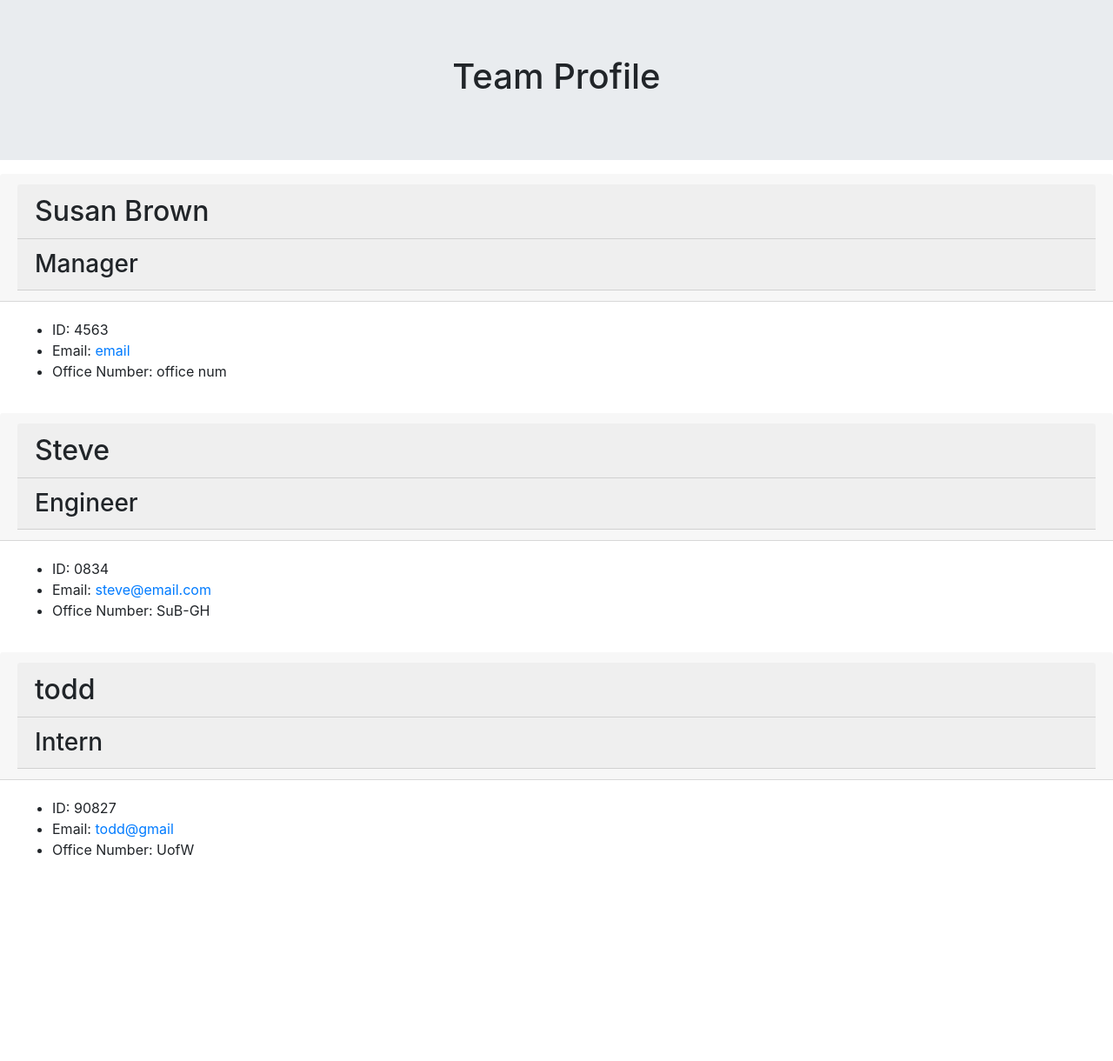
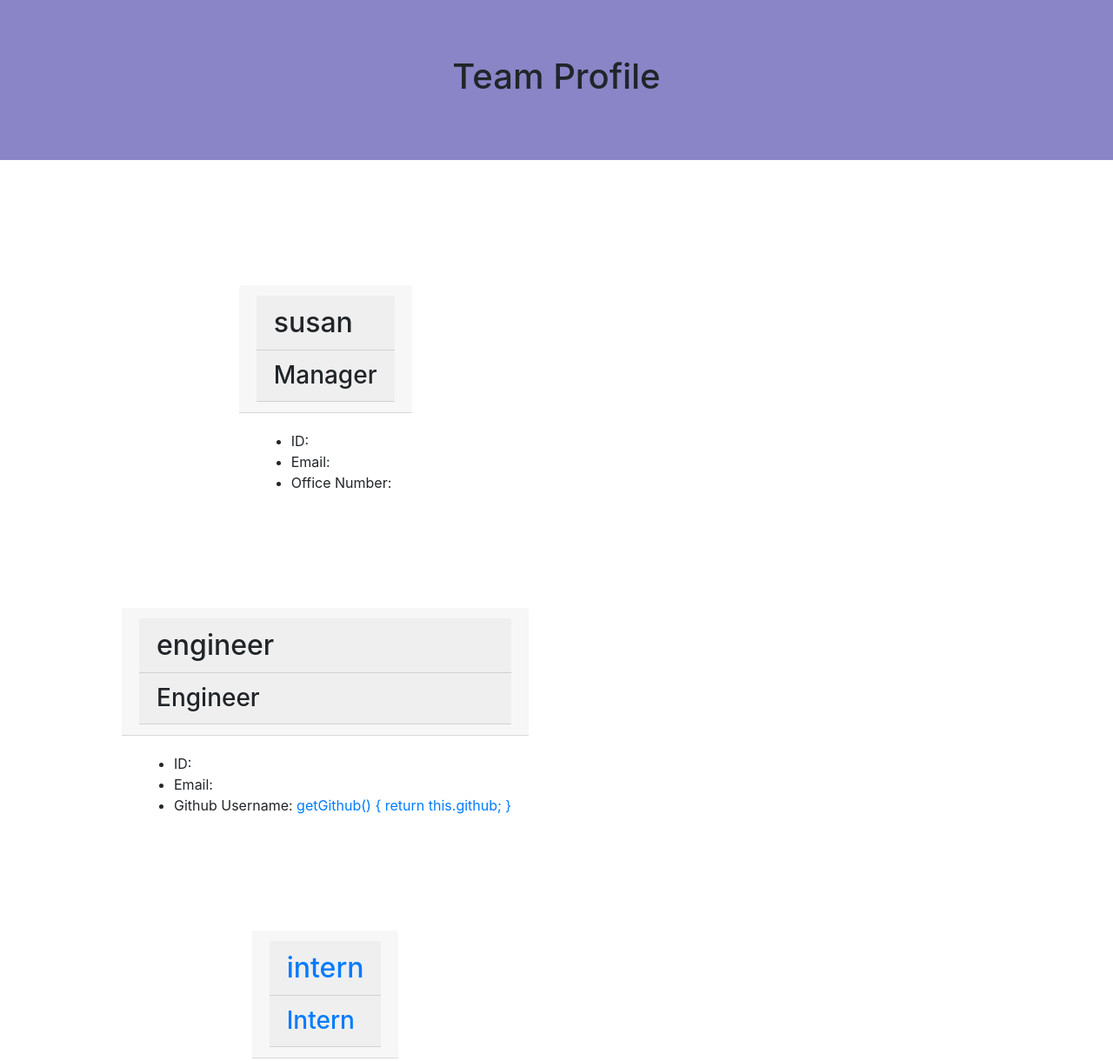
Before and after one commit to SuB-GH/team-profile-generator, a website: page index.html in a window 1280 px wide. Shown: the top 1220 px of the page at 87% size. Before the commit the page ends 1025 px from the top, so only its background shows below. Drawn offline with nearby package versions, Linux system fonts and the light colour scheme; files that its build step writes are made by us from their sources.

Commit message:
work on css and bootstrap styling

```diff
--- a/index.html
+++ b/index.html
@@ -7,74 +7,77 @@
 <meta http-equiv="X-UA-Compatible" content="ie=edge" />
 <title>Team Profile</title>
 <link rel="stylesheet" href="https://cdn.jsdelivr.net/npm/bootstrap@4.3.1/dist/css/bootstrap.min.css" integrity="sha384-ggOyR0iXCbMQv3Xipma34MD+dH/1fQ784/j6cY/iJTQUOhcWr7x9JvoRxT2MZw1T" crossorigin="anonymous">
-<link rel="stylesheet" href="style.css" />
+<link rel="stylesheet" href="./dist/style.css">
 </head>
 <body>
 
     <div>
         <div class="row">
-            <div class="col-12 jumbotron mb-3 team-heading">
+            <div class="col-12 jumbotron mb-5 team-heading">
                 <h1 class="text-center">Team Profile</h1>
             </div>
         </div>
     </div>
 
-
-            <div class="employee-cards">
+    <div class="employee-cards d-flex">
+    <div class= "employee-card "d-flex p-2 bd-highlight"">
 
 
-        <div class= "team-cards">
-        <div class= "employee-card">
+        <div class="employee-cards d-flex">
+        <div class= "employee-card "d-flex p-2 bd-highlight"">
             <div class="card-header">
-                <h2 class="card-header">Susan Brown</h2>
+                <h2 class="card-header">susan</h2>
                 <h3 class="card-header">Manager</h3>
             </div>
             <div class="card-body">
                 <ul class="employee-list">
-                    <li class="employee-list-item">ID: 4563</li>
-                    <li class="employee-list-item">Email: <a href="mailto:email">email<a/></li>
-                    <li class="employee-list-item">Office Number: office num</li>
+                    <li class="employee-list-item">ID: </li>
+                    <li class="employee-list-item">Email: <a href="mailto:"><a/></li>
+                    <li class="employee-list-item">Office Number: </li>
                 </ul>
 
             </div>
-        </div>
+            </div>
         </div>
 
-        <div class= "team-cards">
-        <div class= "employee-card">
+        <div class="employee-cards d-flex">
+        <div class= "employee-card "d-flex p-2 bd-highlight"">
             <div class="card-header">
-                <h2 class="card-header">Steve</h2>
+                <h2 class="card-header">engineer</h2>
                 <h3 class="card-header">Engineer</h3>
             </div>
             <div class="card-body">
                 <ul class="employee-list">
-                    <li class="employee-list-item">ID: 0834</li>
-                    <li class="employee-list-item">Email: <a href="mailto:steve@email.com">steve@email.com<a/></li>
-                    <li class="employee-list-item">Office Number: SuB-GH</li>
+                    <li class="employee-list-item">ID: </li>
+                    <li class="employee-list-item">Email: <a href="mailto:"><a/></li>
+                    <li class="employee-list-item">Github Username: <a href="https://github.com/" target="_blank" rel="noopener noreferrer">getGithub() {
+        return this.github;
+    }</li>
                 </ul>
 
             </div>
+
         </div>
-        </div>
+         </div>
 
-        <div class= "team-cards">
-        <div class= "employee-card">
+        <div class="employee-cards d-flex">
+        <div class= "employee-card "d-flex p-2 bd-highlight"">
             <div class="card-header">
-                <h2 class="card-header">todd</h2>
+                <h2 class="card-header">intern</h2>
                 <h3 class="card-header">Intern</h3>
             </div>
             <div class="card-body">
                 <ul class="employee-list">
-                    <li class="employee-list-item">ID: 90827</li>
-                    <li class="employee-list-item">Email: <a href="mailto:todd@gmail">todd@gmail<a/></li>
-                    <li class="employee-list-item">Office Number: UofW</li>
+                    <li class="employee-list-item">ID: </li>
+                    <li class="employee-list-item">Email: <a href="mailto:"><a/></li>
+                    <li class="employee-list-item">School: </li>
                 </ul>
 
             </div>
-        </div>
+            </div>
 
 
-
+            </div>
             </div>
 
 
--- a/src/teamTemplate.js
+++ b/src/teamTemplate.js
@@ -7,7 +7,7 @@ const renderTeam = (team) => {
     //this will create the Manager employee card
     const renderManager = manager => {
         return `
-        <div class= "team-cards col-12 d-flex justify-content-center">
+        <div class="employee-cards d-flex">
         <div class= "employee-card "d-flex p-2 bd-highlight"">
             <div class="card-header">
                 <h2 class="card-header">${manager.getName()}</h2>
@@ -27,8 +27,8 @@ const renderTeam = (team) => {
 
     const renderEngineer = engineer => {
         return `
-        <div class= "team-cards">
-        <div class= "employee-card">
+        <div class="employee-cards d-flex">
+        <div class= "employee-card "d-flex p-2 bd-highlight"">
             <div class="card-header">
                 <h2 class="card-header">${engineer.getName()}</h2>
                 <h3 class="card-header">${engineer.getRole()}</h3>
@@ -37,18 +37,19 @@ const renderTeam = (team) => {
                 <ul class="employee-list">
                     <li class="employee-list-item">ID: ${engineer.getId()}</li>
                     <li class="employee-list-item">Email: <a href="mailto:${engineer.getEmail()}">${engineer.getEmail()}<a/></li>
-                    <li class="employee-list-item">Github Username: ${engineer.getGithub()}</li>
+                    <li class="employee-list-item">Github Username: <a href="https://github.com/${engineer.getGithub()}" target="_blank" rel="noopener noreferrer">${engineer.getGithub}</li>
                 </ul>
 
             </div>
+
         </div>
          </div>
     `}
 
     const renderIntern = intern => {
         return `
-        <div class= "team-cards">
-        <div class= "employee-card">
+        <div class="employee-cards d-flex">
+        <div class= "employee-card "d-flex p-2 bd-highlight"">
             <div class="card-header">
                 <h2 class="card-header">${intern.getName()}</h2>
                 <h3 class="card-header">${intern.getRole()}</h3>
@@ -62,7 +63,6 @@ const renderTeam = (team) => {
 
             </div>
             </div>
-
     `}
 
 
@@ -101,7 +101,7 @@ module.exports = (team) => {
 <meta http-equiv="X-UA-Compatible" content="ie=edge" />
 <title>Team Profile</title>
 <link rel="stylesheet" href="https://cdn.jsdelivr.net/npm/bootstrap@4.3.1/dist/css/bootstrap.min.css" integrity="sha384-ggOyR0iXCbMQv3Xipma34MD+dH/1fQ784/j6cY/iJTQUOhcWr7x9JvoRxT2MZw1T" crossorigin="anonymous">
-<link rel="stylesheet" href="style.css" />
+<link rel="stylesheet" href="./dist/style.css">
 </head>
 <body>
 
@@ -113,10 +113,12 @@ module.exports = (team) => {
         </div>
     </div>
 
-            <div class="employee-cards d-inline-flex">
+    <div class="employee-cards d-flex">
+    <div class= "employee-card "d-flex p-2 bd-highlight"">
 
                 ${renderTeam(team)}
 
+            </div>
             </div>
 
 
```
Also changed, not shown: dist/style.css. Lines whose indentation alone changed are shown as unchanged.
